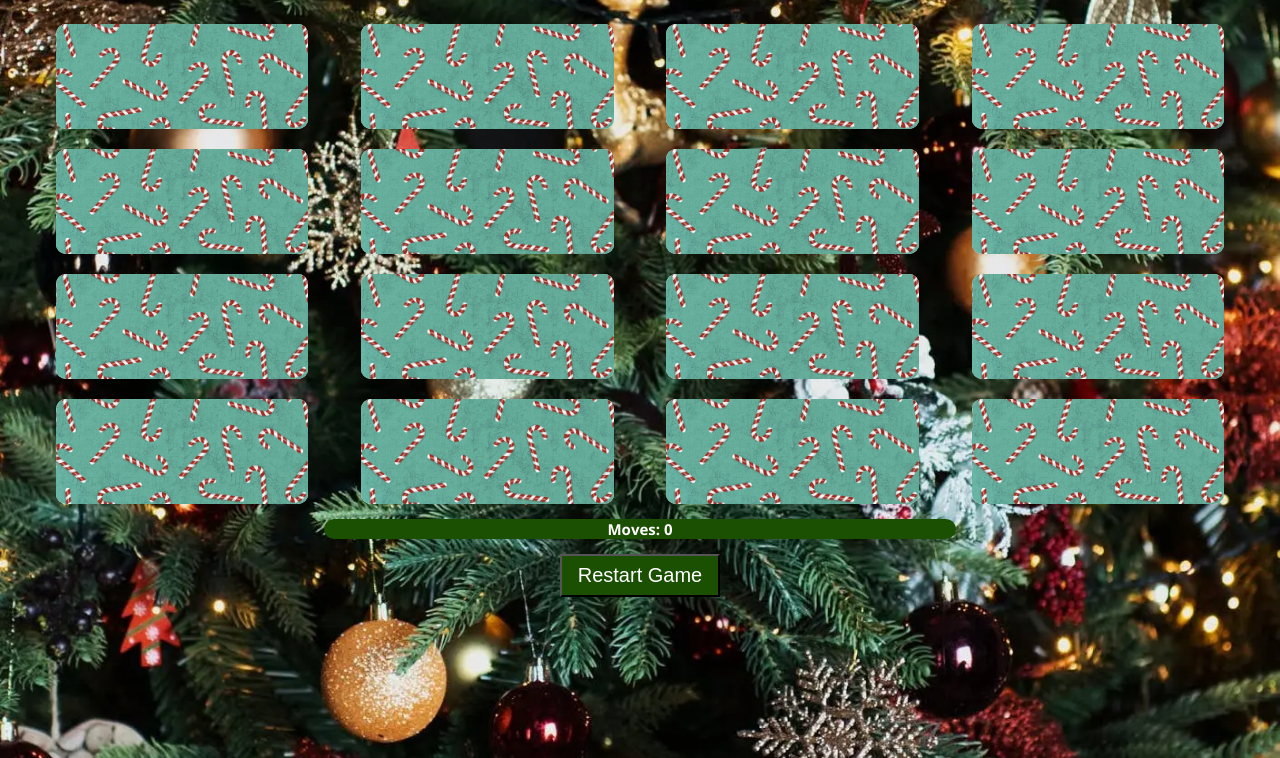
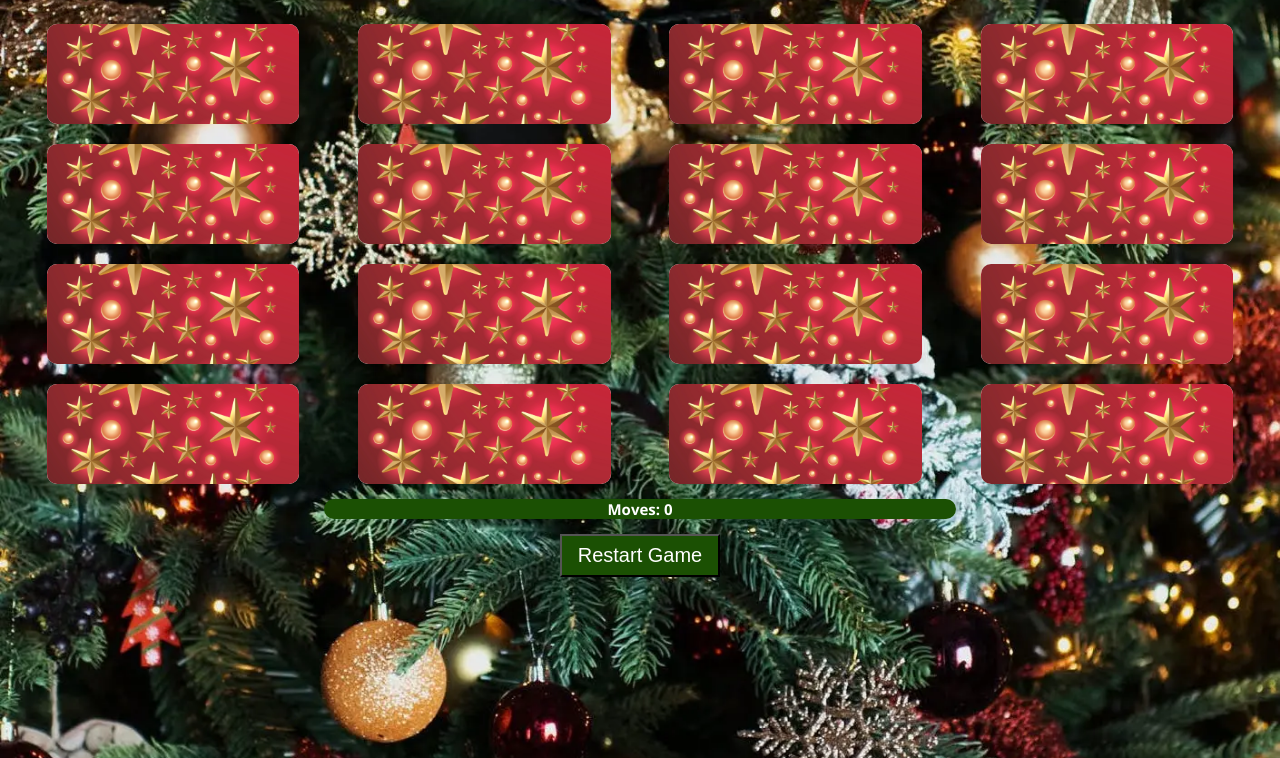
Before and after one commit to Jem212Mac/CI_Project2_Xmas_Memory_Game, a plain HTML site: page index.html in a window 1280 px wide. Shown: the part 77-835 px from the top of the page. Drawn offline with nearby package versions, Linux system fonts and the light colour scheme; files whose address does not match are found by name; a web font is replaced by a local one.

Commit message:
Change card back image

```diff
--- a/assets/css/style.css
+++ b/assets/css/style.css
@@ -53,12 +53,12 @@ p {
     flex-wrap: wrap;
     justify-content: space-evenly;
     row-gap: 20px;
-    column-gap: 5px;
+    column-gap: 20px;
 }
 
 .card {
-    height: calc(70px / 2 * 3);
-    width: 70px;
+    height: 100px;
+    width: 100px;
     flex-basis: 20%;
     border-radius: 10px;
     background-color: rgb(255, 255, 255);
@@ -95,7 +95,7 @@ p {
 }
 
 .card .back {
-    background-image: url("../images/candy.webp");
+    background-image: url("../images/stars.jpg");
     background-position: center center;
     background-size: cover;
     backface-visibility: hidden;
```
Also changed, not shown: assets/images/stars.jpg (added).
